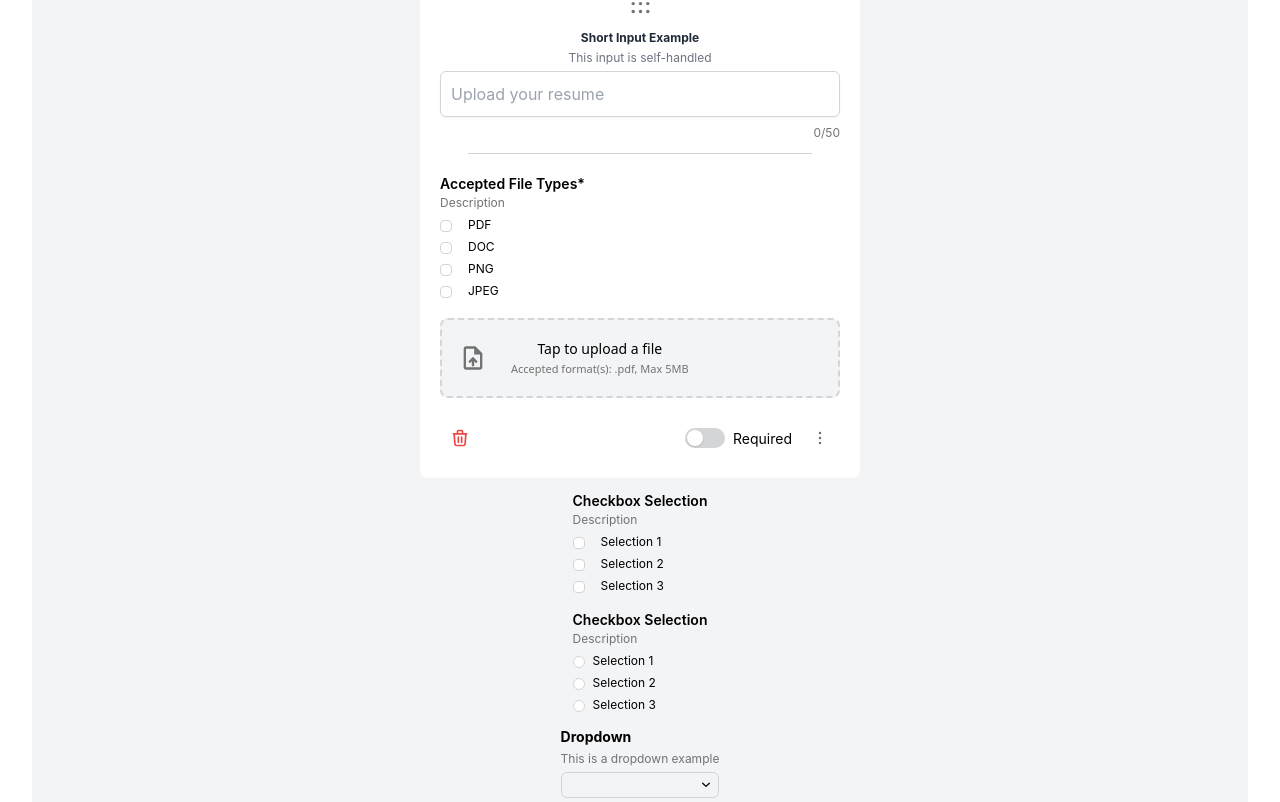
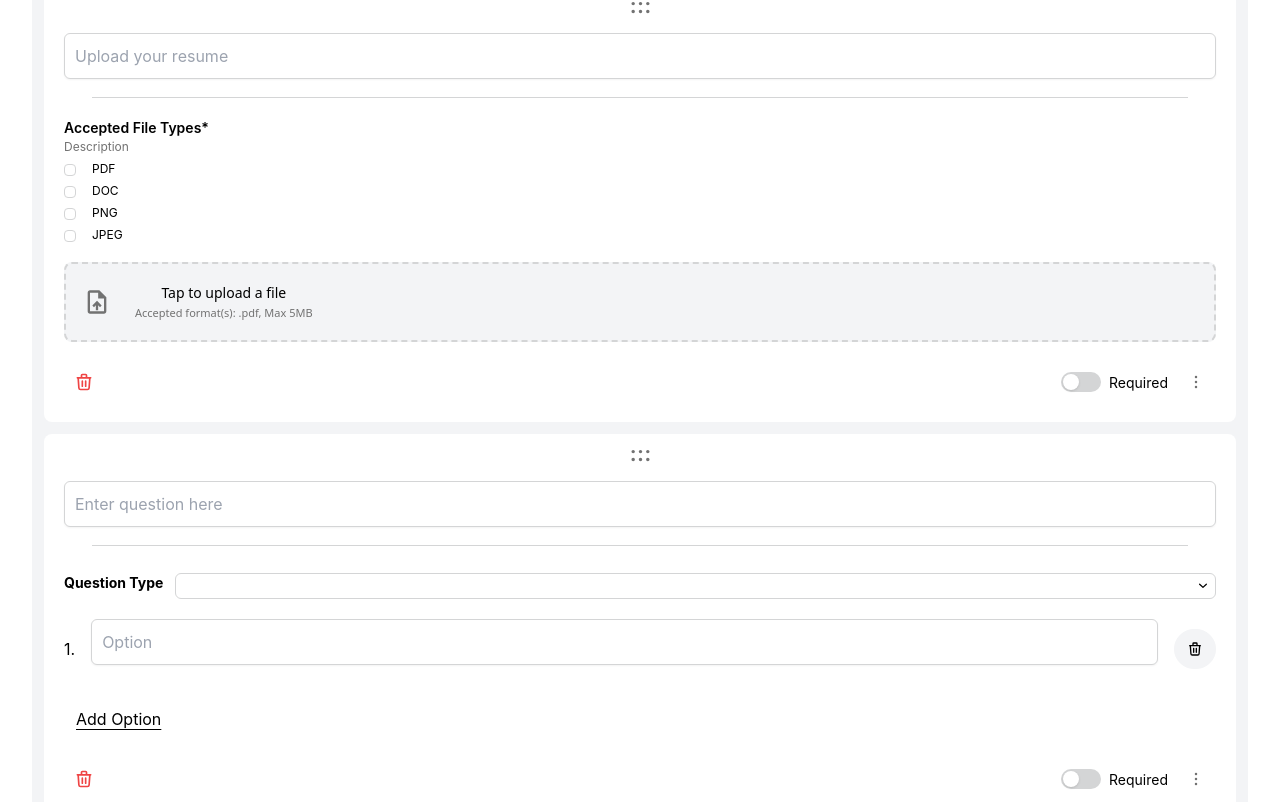
Before and after one commit to DSC-TechLead/nusdevs-frontend-vite, a React (Vite) app: page /components-demo in a window 1280 px wide. Shown: the part 778-1580 px from the top of the page. Built offline with nearby package versions, Linux system fonts and the light colour scheme.

Commit message:
Add basic host dropdown screening question ui

```diff
--- a/src/components/common/card.tsx
+++ b/src/components/common/card.tsx
@@ -3,7 +3,7 @@ import { ReactFCC } from "@/types/react";
 import { HTMLAttributes } from "react";
 import { RiDraggable } from "react-icons/ri";
 
-interface CardProps extends HTMLAttributes<HTMLDivElement> {
+export interface CardProps extends HTMLAttributes<HTMLDivElement> {
   isDraggable: boolean;
 }
 
@@ -47,7 +47,7 @@ export const CardTitle: ReactFCC<HTMLAttributes<HTMLDivElement>> = ({
 }) => (
   <div
     className={cn(
-      "text-h3 text-primary-text font-bold leading-none tracking-tight",
+      " text-h3 text-primary-text font-bold leading-none tracking-tight",
       className
     )}
     {...props}
--- a/src/components/common/form/dropdown.tsx
+++ b/src/components/common/form/dropdown.tsx
@@ -1,30 +1,35 @@
 import React, { useState } from "react";
+
+export type DropdownOption = { label: string; value: string };
 
 interface DropdownProps {
   label: string;
   description: string;
   placeholder?: string;
+  options: DropdownOption[];
 }
 
 const Dropdown: React.FC<DropdownProps> = ({
   label,
   description,
+  options,
   placeholder,
 }) => {
   const [isOpen, setIsOpen] = useState(false);
-  const [selected, setSelected] = useState<string | null>(null);
-
-  const options = ["Option 1", "Option 2", "Option 3"];
+  const [selected, setSelected] = useState<{
+    label: string;
+    value: string;
+  } | null>(null);
 
   const toggleDropdown = () => setIsOpen(!isOpen);
 
-  const selectOption = (option: string) => {
+  const selectOption = (option: DropdownOption) => {
     setSelected(option);
     setIsOpen(false);
   };
 
   return (
-    <div className="flex flex-col items-start gap-2">
+    <div className="w-full flex flex-col items-start gap-2">
       {/* Dropdown Title */}
       <h2 className="text-primary-text font-inter text-sm/6 font-bold leading-[18px]">
         {label}
@@ -42,7 +47,7 @@ const Dropdown: React.FC<DropdownProps> = ({
           isOpen ? "border-primary" : "hover:border-primary"
         } transition duration-200`}
       >
-        <span>{selected || placeholder}</span>
+        <span>{selected?.label || placeholder}</span>
         {isOpen ? (
           <svg
             className="w-5 h-5"
@@ -82,7 +87,7 @@ const Dropdown: React.FC<DropdownProps> = ({
                 onClick={() => selectOption(option)}
                 className="block w-full text-left px-4 py-2 hover:bg-primary hover:text-primary-text rounded-md transition duration-200"
               >
-                {option}
+                {option.label}
               </button>
             ))}
           </div>
--- a/src/components/common/form/fileupload.tsx
+++ b/src/components/common/form/fileupload.tsx
@@ -59,9 +59,9 @@ const FileUpload: React.FC<FileUploadProps> = ({
 
   return (
     <div
-      className={`flex flex-col w-full max-w-[400px] font-sans ${disabled ? "pointer-events-none cursor-not-allowed" : ""}`}
+      className={`flex flex-col w-full font-sans ${disabled ? "pointer-events-none cursor-not-allowed" : ""}`}
     >
-      <label className="cursor-pointer block w-full">
+      <label className="block w-full cursor-pointer">
         <input
           ref={fileInputRef}
           type="file"
@@ -73,7 +73,7 @@ const FileUpload: React.FC<FileUploadProps> = ({
         {!selectedFile ? (
           <div
             className={`
-              border-2 border-dashed border-neutral-30 rounded-lg p-4 flex items-center gap-4 transition-colors duration-300 w-[400px] h-[80px]
+              border-2 border-dashed border-neutral-30 rounded-lg p-4 flex items-center gap-4 transition-colors duration-300 h-[80px]
               ${disabled ? "bg-neutral-10 pointer-events-none cursor-not-allowed" : "hover:border-primary"}
             `}
           >
@@ -82,7 +82,7 @@ const FileUpload: React.FC<FileUploadProps> = ({
                 <MdOutlineUploadFile size={28} />
               </div>
               <div className="flex flex-col">
-                <span className="text-body-regular font-medium text-primary-text">
+                <span className="font-medium text-body-regular text-primary-text">
                   Tap to upload a file
                 </span>
                 <span className="text-body-ultra-small text-neutral mt-0.5">
@@ -93,13 +93,13 @@ const FileUpload: React.FC<FileUploadProps> = ({
           </div>
         ) : (
           <div
-            className="flex items-center border border-neutral-30 rounded-lg p-0 gap-4 cursor-pointer w-[400px] h-[80px]"
+            className="flex items-center border border-neutral-30 rounded-lg p-0 gap-4 cursor-pointer w-full h-[80px]"
             onClick={() => {
               setSelectedFile(null);
               setHelperText("");
             }}
           >
-            <div className="bg-secondary-text text-white font-bold text-sm p-2 rounded w-[60px] h-[80px] flex justify-center items-center ml-0">
+            <div className="bg-secondary-text text-white font-bold text-sm p-2 rounded h-[80px] flex justify-center items-center ml-0">
               PDF
             </div>
             <div className="flex flex-col flex-1">
--- a/src/components/common/form/textinput.tsx
+++ b/src/components/common/form/textinput.tsx
@@ -1,7 +1,9 @@
-import React, { useState } from "react";
+import React from "react";
 
 interface TextInputProps {
   placeholder: string;
+  value: string;
+  handleInputChange: (val: string) => void;
   label?: string;
   description?: string;
   maxLength?: number;
@@ -10,22 +12,15 @@ interface TextInputProps {
 
 const TextInput: React.FC<TextInputProps> = ({
   placeholder,
-  label = "Short Input Example",
-  description = "This input is self-handled",
-  maxLength = 50,
+  label,
+  value,
+  handleInputChange,
+  description,
+  maxLength,
   height = 1,
 }) => {
-  const [value, setValue] = useState<string>("");
-
-  const handleInputChange = (e: React.ChangeEvent<HTMLTextAreaElement>) => {
-    const inputValue = e.target.value;
-    if (inputValue.length <= maxLength) {
-      setValue(inputValue);
-    }
-  };
-
   return (
-    <div className="w-full max-w-md mb-4">
+    <div className="w-full mb-4">
       <label className="block mb-1 font-bold text-gray-800 text-body-small">
         {label}
       </label>
@@ -34,15 +29,17 @@ const TextInput: React.FC<TextInputProps> = ({
         <textarea
           placeholder={placeholder}
           value={value}
-          onChange={handleInputChange}
+          onChange={(e) => handleInputChange(e.target.value)}
           className="w-full p-2.5 border border-neutral-30 rounded-md shadow-sm resize-none focus:outline-none focus:border-primary"
           rows={height}
           style={{ overflow: "hidden" }}
         />
       </div>
-      <div className="mt-1 text-xs text-right text-secondary-text">
-        {value.length}/{maxLength}
-      </div>
+      {maxLength && (
+        <div className="mt-1 text-xs text-right text-secondary-text">
+          {value.length}/{maxLength}
+        </div>
+      )}
     </div>
   );
 };
--- /dev/null
+++ b/src/components/features/team/create-dropdown-question.tsx
@@ -0,0 +1,154 @@
+import { Button } from "@/components/common/button";
+import {
+  Card,
+  CardContent,
+  CardFooter,
+  CardHeader,
+} from "@/components/common/card";
+import Divider from "@/components/common/divider";
+import {
+  DropdownMenu,
+  DropdownMenuItem,
+} from "@/components/common/dropdown-menu";
+import Dropdown, { DropdownOption } from "@/components/common/form/dropdown";
+import TextInput from "@/components/common/form/textinput";
+import Toggle from "@/components/common/form/toggle";
+import { useCallback, useState } from "react";
+import { HiOutlineTrash } from "react-icons/hi";
+import { HiEllipsisVertical } from "react-icons/hi2";
+
+const CreateDropdownQuestion: React.FC = () => {
+  const [options, setOptions] = useState<DropdownOption[]>([
+    { label: "", value: "" },
+  ]);
+
+  const addOption = useCallback(() => {
+    setOptions((prev) => [...prev, { label: "", value: "" }]);
+  }, []);
+
+  const handleOptionChange = useCallback(
+    (index: number, newOption: DropdownOption) => {
+      setOptions((prevOptions) =>
+        prevOptions.map((option, i) =>
+          i === index
+            ? { label: newOption.label, value: newOption.value }
+            : option
+        )
+      );
+    },
+    []
+  );
+
+  const handleDeleteOption = useCallback((index: number) => {
+    setOptions((prevOptions) => prevOptions.filter((_, i) => i !== index));
+  }, []);
+
+  return (
+    <Card className="w-full" isDraggable={true}>
+      <CardHeader className="pt-0 pb-0">
+        <TextInput
+          value={""}
+          placeholder={"Enter question here"}
+          // TODO: input change
+          handleInputChange={() => {}}
+        />
+      </CardHeader>
+      <div className="pb-6 px-11">
+        <Divider />
+      </div>
+      <CardContent className="flex flex-col gap-5">
+        <div className="flex items-center gap-4">
+          <label className="font-bold text-body-regular text-nowrap">
+            Question Type
+          </label>
+          <Dropdown
+            label={""}
+            description={""}
+            options={[{ label: "Dropdown", value: "dropdown" }]}
+          />
+        </div>
+        {options.map((option, index) => {
+          return (
+            <_CreateDropdownOptionField
+              index={index}
+              option={option}
+              handleOptionChange={handleOptionChange}
+              handleDeleteOption={handleDeleteOption}
+            />
+          );
+        })}
+        <Button
+          className="self-start text-primary-text underline hover:text-primary"
+          variant="link"
+          onClick={addOption}
+        >
+          Add Option
+        </Button>
+      </CardContent>
+      <CardFooter className="flex justify-between">
+        <Button variant="ghost" size="icon">
+          <HiOutlineTrash className="text-danger" size={20} />
+        </Button>
+
+        <div className="flex items-center gap-3">
+          <Toggle
+            status={false}
+            onToggleChange={function (): void {
+              throw new Error("Function not implemented.");
+            }}
+          />
+          <span className="text-body-regular">Required</span>
+          <DropdownMenu
+            defaultOpen={true}
+            trigger={
+              <Button variant="ghost" size="icon">
+                <HiEllipsisVertical className="text-secondary-text" size={20} />
+              </Button>
+            }
+          >
+            <DropdownMenuItem
+              // TODO: delete question function
+              handleClick={function (): void {
+                alert("Delete Question");
+              }}
+            >
+              Delete Question
+            </DropdownMenuItem>
+          </DropdownMenu>
+        </div>
+      </CardFooter>
+    </Card>
+  );
+};
+
+interface CreateDropdownOptionFieldProps {
+  index: number;
+  option: DropdownOption;
+  handleOptionChange: (index: number, newOption: DropdownOption) => void;
+  handleDeleteOption: (index: number) => void;
+}
+
+const _CreateDropdownOptionField: React.FC<CreateDropdownOptionFieldProps> = ({
+  index,
+  option,
+  handleOptionChange,
+  handleDeleteOption,
+}) => {
+  return (
+    <div className="flex items-center justify-center gap-5">
+      <label>{index + 1}.</label>
+      <TextInput
+        placeholder={"Option"}
+        value={option.value}
+        handleInputChange={function (val: string): void {
+          handleOptionChange(index, { label: val, value: val });
+        }}
+      />
+      <Button variant="outline" onClick={() => handleDeleteOption(index)}>
+        <HiOutlineTrash />
+      </Button>
+    </div>
+  );
+};
+
+export default CreateDropdownQuestion;
--- a/src/components/features/team/upload-document.tsx
+++ b/src/components/features/team/create-upload-document.tsx
@@ -19,11 +19,11 @@ import { useMemo, useState } from "react";
 import { HiOutlineTrash } from "react-icons/hi";
 import { HiEllipsisVertical } from "react-icons/hi2";
 
-interface UploadDocumentProps {
+interface CreateUploadDocumentProps {
   isHostMode?: boolean;
 }
 
-const UploadDocument: ReactFCC<UploadDocumentProps> = () => {
+const CreateUploadDocument: ReactFCC<CreateUploadDocumentProps> = () => {
   const options = useMemo(
     () => [
       { id: "pdf", title: "PDF" },
@@ -38,12 +38,28 @@ const UploadDocument: ReactFCC<UploadDocumentProps> = () => {
     useState<boolean>(false);
 
   return (
-    <Card isDraggable={true}>
+    <Card className="w-full" isDraggable={true}>
       <CardHeader className="pt-0 pb-0">
-        <TextInput placeholder={"Upload your resume"} />
-        {isDescriptionInputEnabled && <TextInput placeholder="Description" />}
+        <TextInput
+          placeholder={"Upload your resume"}
+          value={""}
+          // TODO: input change
+          handleInputChange={function (): void {
+            throw new Error("Function not implemented.");
+          }}
+        />
+        {isDescriptionInputEnabled && (
+          <TextInput
+            placeholder="Description"
+            value={""}
+            // TODO: input change
+            handleInputChange={function (): void {
+              throw new Error("Function not implemented.");
+            }}
+          />
+        )}
       </CardHeader>
-      <div className="px-11 pb-6">
+      <div className="pb-6 px-11">
         <Divider />
       </div>
       <CardContent className="flex flex-col gap-5">
@@ -99,4 +115,4 @@ const UploadDocument: ReactFCC<UploadDocumentProps> = () => {
   );
 };
 
-export default UploadDocument;
+export default CreateUploadDocument;
--- a/src/pages/components.tsx
+++ b/src/pages/components.tsx
@@ -3,7 +3,7 @@ import IconButton from "@components/common/iconbutton";
 import LinkButton from "@components/common/linkbutton";
 import TextButton from "@components/common/textbutton";
 import TextInput from "@/components/common/form/textinput";
-import HostUploadDocument from "@/components/features/team/upload-document";
+import HostUploadDocument from "@/components/features/team/create-upload-document";
 import React from "react";
 
 import { FaPlus, FaShoppingCart } from "react-icons/fa";
@@ -13,6 +13,7 @@ import Dropdown from "@/components/common/form/dropdown";
 import DateField from "@/components/common/form/datefield";
 import Toggle from "@/components/common/form/toggle";
 import { Button } from "@/components/common/button";
+import CreateDropdownQuestion from "@/components/features/team/create-dropdown-question";
 
 const checkSelections = [
   {
@@ -61,6 +62,10 @@ const Components: React.FC = () => {
         label="Short Input Example"
         description="Add Description Here"
         maxLength={50}
+        value={""}
+        handleInputChange={function (): void {
+          throw new Error("Function not implemented.");
+        }}
       />
       <TextInput
         placeholder="Enter text here"
@@ -68,10 +73,15 @@ const Components: React.FC = () => {
         description="Add Description Here"
         maxLength={200}
         height={5}
+        value={""}
+        handleInputChange={function (): void {
+          throw new Error("Function not implemented.");
+        }}
       />
       <FileUpload maxFileSizeMB={5} />
       <FileUpload maxFileSizeMB={5} disabled />
       <HostUploadDocument />
+      <CreateDropdownQuestion />
       <CheckSelect
         selectTitle="Checkbox Selection"
         onSelectionChange={() => {}}
@@ -82,7 +92,11 @@ const Components: React.FC = () => {
         onSelectionChange={() => {}}
         selections={radioSelections}
       />
-      <Dropdown label="Dropdown" description="This is a dropdown example" />
+      <Dropdown
+        label="Dropdown"
+        description="This is a dropdown example"
+        options={[]}
+      />
       <DateField
         label="Datefield"
         description="This is a datefield example"
```
